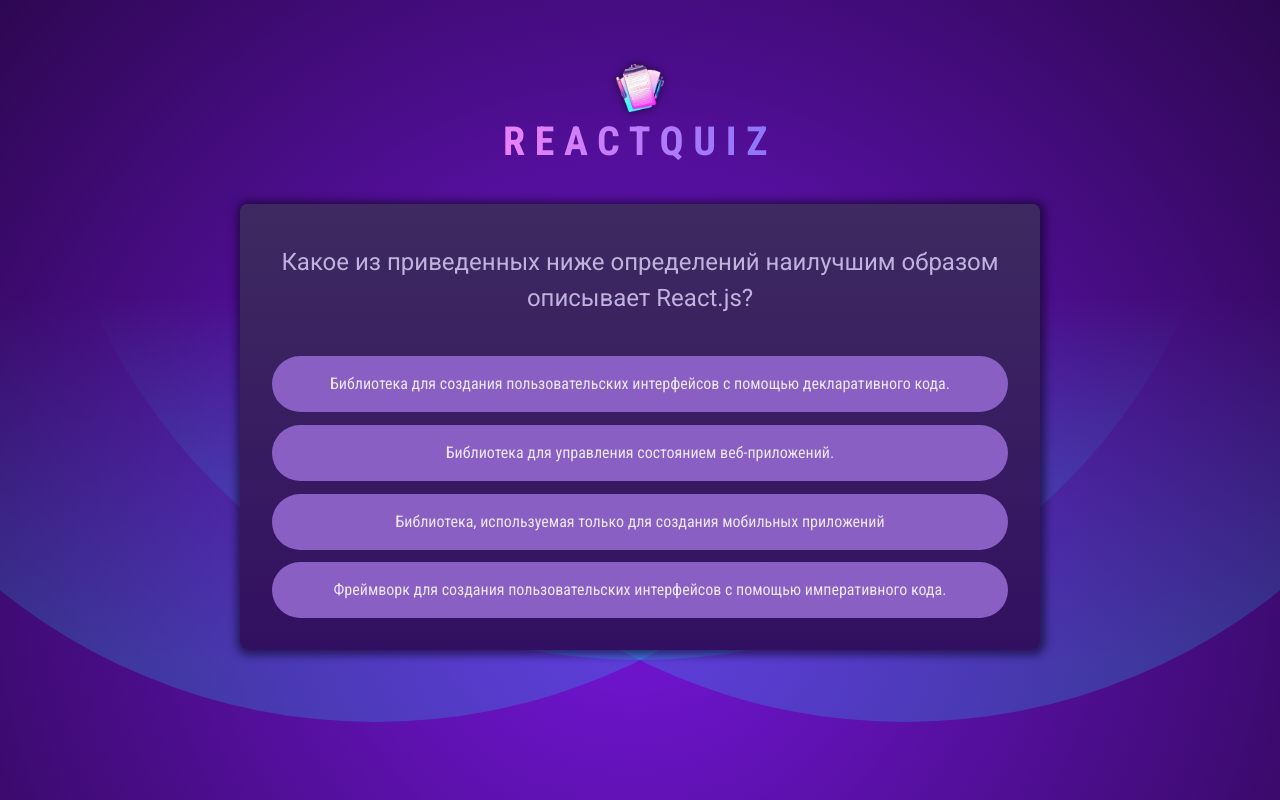
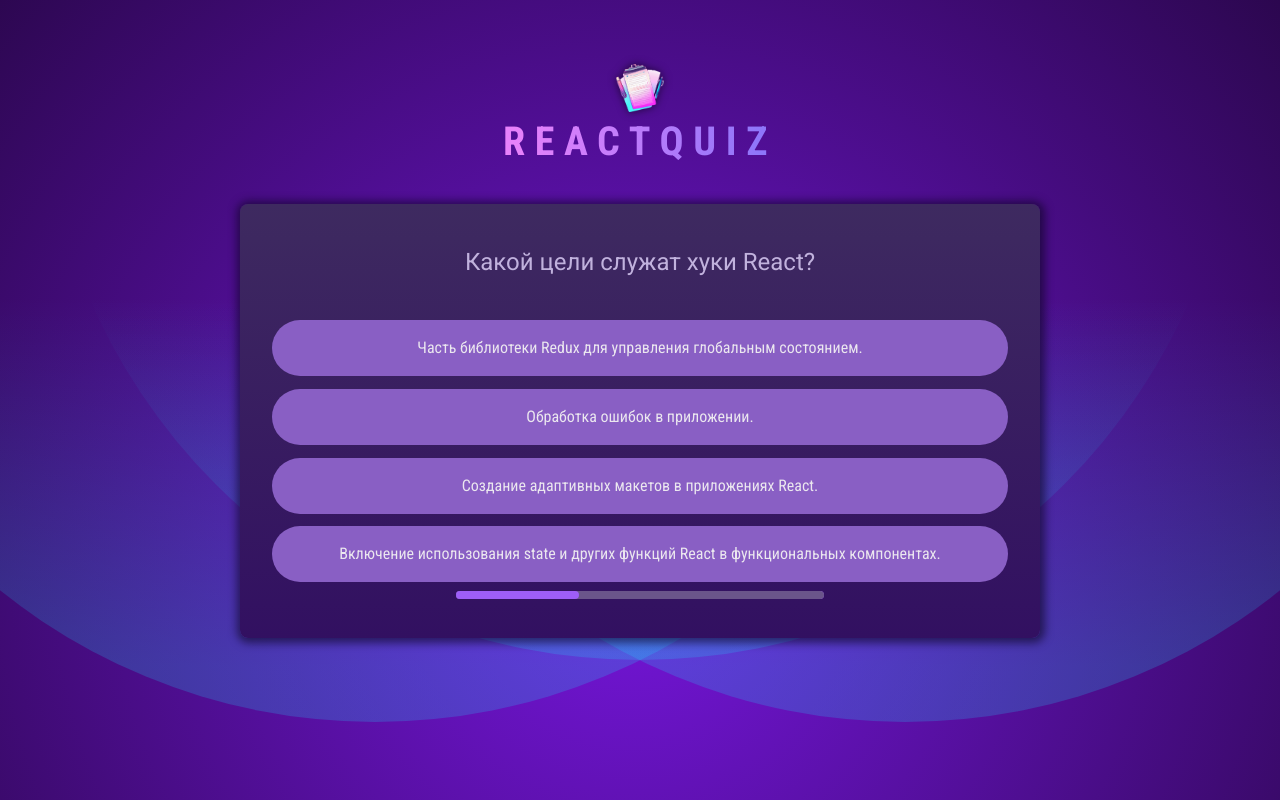
Before and after one commit to GeKtoRiX/projectQuiz, a React (Vite) app: page / in a window 1280 px wide. Built offline with nearby package versions, Linux system fonts and the light colour scheme.

Commit message:
fixed questions flow

```diff
--- a/src/components/Answers.jsx
+++ b/src/components/Answers.jsx
@@ -1,9 +1,9 @@
 import { useRef } from 'react';
 
 export default function Answers({
-  lastUserAnswer,
+  userAnswer,
   answerState,
-  currentAnswers,
+  currentQuestionAnswers,
   handleSelectAnswer,
 }) {
   // Текущий массив перемешанных ответов(Не подвержен перерендеру).
@@ -12,19 +12,21 @@
   // Первичный перемешанный массив ответов.
   if (!shuffledAnswer.current) {
     // Перемешанный массив ответов текущего вопроса.
-    shuffledAnswer.current = [...currentAnswers];
+    shuffledAnswer.current = [...currentQuestionAnswers];
     shuffledAnswer.current.sort(() => Math.random() - 0.5);
   }
   return (
     <ul id='answers'>
       {shuffledAnswer.current.map((answer) => {
-        // Сверка ответа пользователя с вариантами ответа.
-        const isSelected = lastUserAnswer === answer;
+        // Проверка ответа пользователя с вариантами ответа.
+        const isSelected = userAnswer === answer;
         let cssClass = '';
+
         // Выделение выбранного ответа.
         if (answerState === 'answered' && isSelected) {
           cssClass = 'selected';
         }
+
         // Выделение правильного/неправильного ответа.
         if ((answerState === 'correct' || answerState === 'wrong') && isSelected) {
           cssClass = answerState;
--- a/src/components/Question.jsx
+++ b/src/components/Question.jsx
@@ -1,21 +1,35 @@
 import { useState } from 'react';
 import QUESTIONS from '@/data/questions.js';
 import Answers from './Answers.jsx';
-// import QuestionTimer from './QuestionTimer.jsx';
+import QuestionTimer from './QuestionTimer.jsx';
 
 export default function Question({ index, handleSelectAnswerMain, handleSkipAnswer }) {
+  // Хранение и проверка ответа пользователя.
   const [answer, setAnswer] = useState({
     selectedAnswer: '',
     isCorrect: null,
   });
+
+  // Время таймера ответа.
+  let timer = 3000;
+
+  // Таймер рендера выделения ответа пользователя.
+  if (answer.selectedAnswer) {
+    timer = 1000;
+  }
+  // Таймер проверки и стилизации ответа пользователя.
+  if (answer.isCorrect != null) {
+    timer = 2000;
+  }
   // Стилизация ответа пользователя и добавления ответа пользователя в массив ответов.
   function handleSelectAnswer(answer) {
-    // Ответ пользователя.
+    // Выделение ответа пользователя.
     setAnswer({
       selectedAnswer: answer,
       isCorrect: null,
     });
-    // Стилизация ответа пользователя
+
+    // Проверка и стилизация ответа пользователя.
     setTimeout(() => {
       setAnswer({
         selectedAnswer: answer,
@@ -23,13 +37,14 @@
       });
       // Добавления ответа пользователя в массив ответов.
       setTimeout(() => {
-        console.log('Ответ пользователя добавлен...');
         handleSelectAnswerMain(answer);
       }, 2000);
     }, 1000);
   }
+
   // Состояние ответа пользователя.
   let answerState = '';
+
   // Ответ пользователя.
   if (answer.selectedAnswer && answer.isCorrect !== null) {
     answerState = answer.isCorrect ? 'correct' : 'wrong';
@@ -41,12 +56,18 @@
     <div id='question'>
       <h2>{QUESTIONS[index].text}</h2>
       <Answers
-        lastUserAnswer={answer.selectedAnswer}
+        userAnswer={answer.selectedAnswer}
         answerState={answerState}
-        currentAnswers={QUESTIONS[index].answers}
+        currentQuestionAnswers={QUESTIONS[index].answers}
         handleSelectAnswer={handleSelectAnswer}
       />
-      {/* {<QuestionTimer timeout={3000} onTimeout={handleSkipAnswer} />} */}
+      {
+        <QuestionTimer
+          key={timer}
+          timeout={timer}
+          onTimeout={answer.selectedAnswer === '' ? handleSkipAnswer : null}
+        />
+      }
     </div>
   );
 }
--- a/src/components/Quiz.jsx
+++ b/src/components/Quiz.jsx
@@ -1,16 +1,19 @@
 import { useCallback, useState } from 'react';
 import QUESTIONS from '@/data/questions.js';
 import quizCompleteImg from '@/assets/img/quiz-complete.png';
-import Question from './Question';
+import Question from './Question.jsx';
 
 export default function Quiz() {
-  // Ответы пользователя.
+  // Ответы пользователя. []
   const [userAnswers, setUserAnswer] = useState([]);
 
-  // Индекс текущего вопроса.
-  const activeQuestionIndex = userAnswers.length;
+  // Последний ответ пользователя в массиве(индекс). 0
+  const lastUserAnswer = userAnswers.length;
 
-  // Функция обработки ответа пользователя.
+  // Проверка окончания массива вопросов. false
+  const quizIsComplete = lastUserAnswer === QUESTIONS.length;
+
+  // Функция добавления ответа пользователя в массив.
   const handleSelectAnswer = useCallback(function handleSelectAnswer(selectedAnswer) {
     // Добавление ответа пользователя в массив ответов.(Ренрендер).
     setUserAnswer((prevUserAnswers) => {
@@ -20,16 +23,10 @@
 
   // Пропуск ответа пользователя - null
   const handleSkipAnswer = useCallback(() => {
-    console.log('Ответ отсутствует...');
     handleSelectAnswer(null);
   }, [handleSelectAnswer]);
 
-  console.log(userAnswers);
-
-  // Проверка окончания вопросов.
-  const quizIsComplete = activeQuestionIndex === QUESTIONS.length;
-
-  // Рендер компонента при окончании вопросов.
+  // Рендер компонента при окончании вопросов. false
   if (quizIsComplete) {
     return (
       <div id='summary'>
@@ -42,8 +39,8 @@
   return (
     <div id='quiz'>
       <Question
-        key={activeQuestionIndex}
-        index={activeQuestionIndex}
+        key={lastUserAnswer}
+        index={lastUserAnswer}
         handleSelectAnswerMain={handleSelectAnswer}
         handleSkipAnswer={handleSkipAnswer}
       />
```
